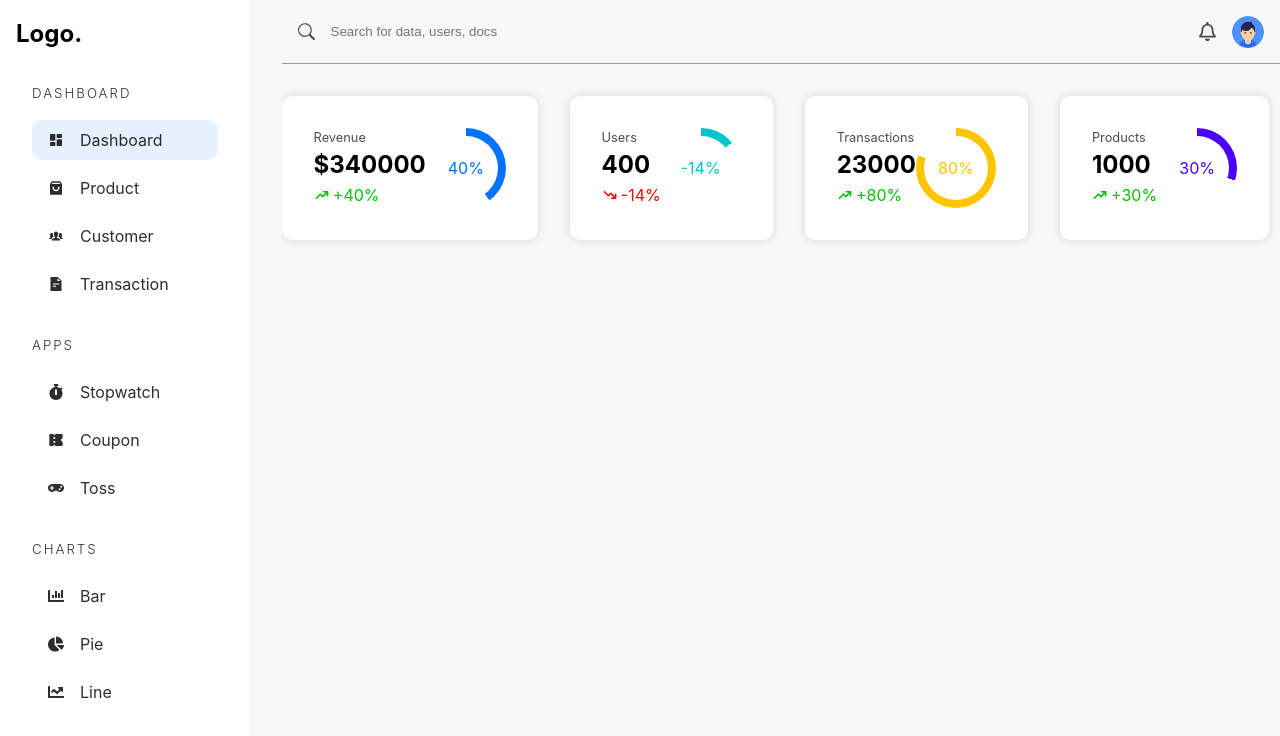
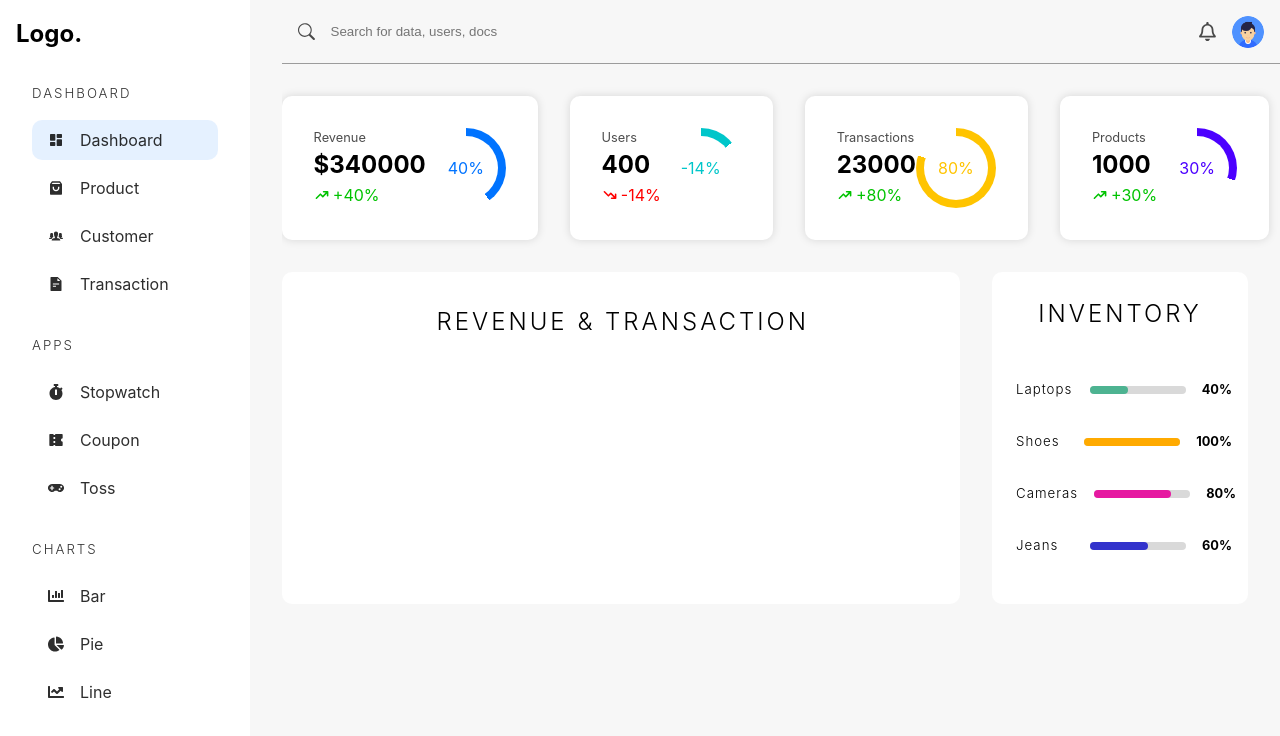
Before and after one commit to Noaman-Saleem-Portfolio/Ecommerce-admin-dashboard-MERN, a React (Vite) app: page /admin/dashboard in a window 1280 px wide. Shown: the top 736 px of the page. Built offline with nearby package versions, Linux system fonts and the light colour scheme.

Commit message:
CategoryItem

```diff
--- /dev/null
+++ b/src/assets/data.json
@@ -0,0 +1,52 @@
+{
+    "categories": [
+      {
+        "value": 40,
+        "heading": "Laptops"
+      },
+
+      {
+        "value": 100,
+        "heading": "Shoes"
+      },
+      {
+        "value": 80,
+        "heading": "Cameras"
+      },
+      {
+        "value": 60,
+        "heading": "Jeans"
+      }
+    ],
+
+    "transaction": [
+      {
+        "id": "ksdnfkjsdfx",
+        "amount": 4000,
+        "quantity": 4,
+        "discount": 300,
+        "status": "Processing"
+      },
+      {
+        "id": "sdsdssdsd",
+        "amount": 5100,
+        "quantity": 2,
+        "discount": 900,
+        "status": "Processing"
+      },
+      {
+        "id": "sdsdcvsssdsd",
+        "amount": 13000,
+        "quantity": 91,
+        "discount": 0,
+        "status": "Shipped"
+      },
+      {
+        "id": "dfddddfd",
+        "amount": 2300,
+        "quantity": 4,
+        "discount": 2000,
+        "status": "Processing"
+      }
+    ]
+  }
--- a/src/pages/Dashboard.tsx
+++ b/src/pages/Dashboard.tsx
@@ -3,6 +3,8 @@
 import { FaRegBell } from "react-icons/fa";
 import { HiTrendingUp, HiTrendingDown } from "react-icons/hi";
 import userImg from "../assets/userpic.png";
+import data from "../assets/data.json";
+
 
 function Dashboard() {
   return (
@@ -45,6 +47,28 @@
           />
         </section>
         {/* widget-container */}
+
+        <section className="graph-container">
+          <div className="revenue-chart">
+            <h2>Revenue & Transaction</h2>
+            {/* Grapph here */}
+          </div>
+
+          <div className="dashboard-categories">
+            <h2>Inventory</h2>
+            <div>
+              {data.categories.map((i) => (
+                <CategoryItem
+                  key={i.heading}
+                  heading={i.heading}
+                  value={i.value}
+                  color={`hsl(${i.value * 4},${i.value}%,50%)`}
+                />
+              ))}
+            </div>
+          </div>
+        </section>
+        {/* graph-container */}
       </main>
     </div>
   );
@@ -103,4 +127,27 @@
   // widget
 );
 
+interface CategoryItemProps {
+  color: string;
+  value: number;
+  heading: string;
+}
+
+const CategoryItem = ({ color, value, heading }: CategoryItemProps) => (
+  <div className="category-item">
+    <h5>{heading}</h5>
+    <div>
+      <div
+        style={{
+          backgroundColor: color,
+          width: `${value}%`,
+        }}
+      ></div>
+    </div>
+    <span>{value}%</span>
+  </div>
+);
+
+
+
 export default Dashboard;
--- a/src/styles/_dashboard.scss
+++ b/src/styles/_dashboard.scss
@@ -73,5 +73,72 @@
     // widget
   }
   //   widget-container
+
+  .graph-container{
+    @include flex(row, unset, unset, 2rem);
+    padding: 0 2rem 2rem 0;
+    > div {
+      background-color: white;
+      border-radius: 10px;
+    }
+
+    .revenue-chart {
+      width: 100%;
+      padding: 1rem 3rem;
+
+      > h2 {
+        @include heading;
+        margin: 1rem 0 2rem 0.25rem;
+        text-align: center;
+      }
+    }
+
+    .dashboard-categories{
+      width: 100%;
+      max-width: 16rem;
+      @include flex(column, center, unset, 0);
+      padding-bottom: 2rem;
+
+      > h2 {
+        @include heading;
+        margin: 1.5rem 0 2rem 0;
+        text-align: center;
+      }
+      > div {
+        overflow-y: auto;
+        padding-left: 0.5rem;
+
+        .category-item{
+          width: 100%;
+          // background-color: aqua;
+          @include flex(row, space-between);
+          padding: 1rem;
+          > h5 {
+            letter-spacing: 1px;
+            font-weight: 300;
+          }
+          > div {
+            margin-left: auto;
+            width: 6rem;
+            background-color: rgb(217, 217, 217);
+            border-radius: 20px;
+            height: 0.5rem;
+            flex: none;
+            > div {
+              border-radius: 20px;
+              height: 100%;
+            }
+          }
+          > span {
+            font-size: 0.8rem;
+            font-weight: 700;
+          }
+        }
+      }
+    }
+
+
+  }
+  // graph-container
 }
 // dashboard
```
